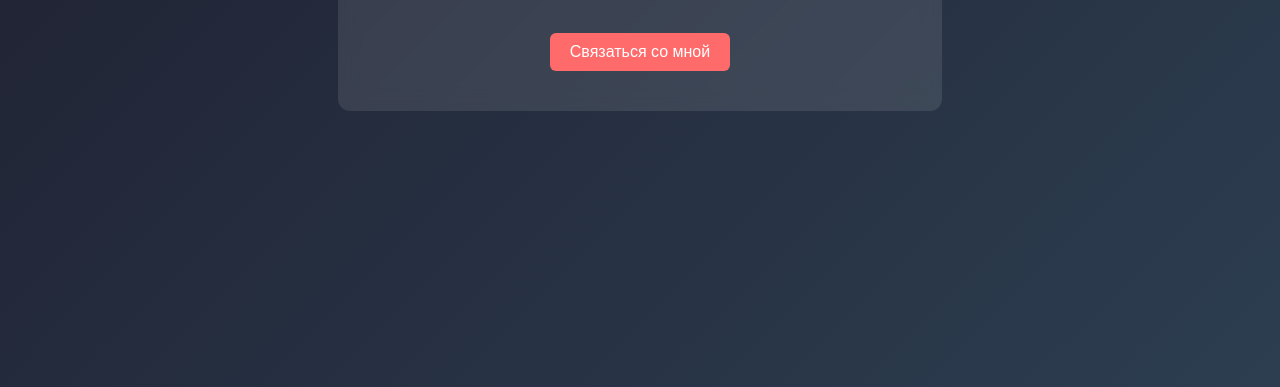
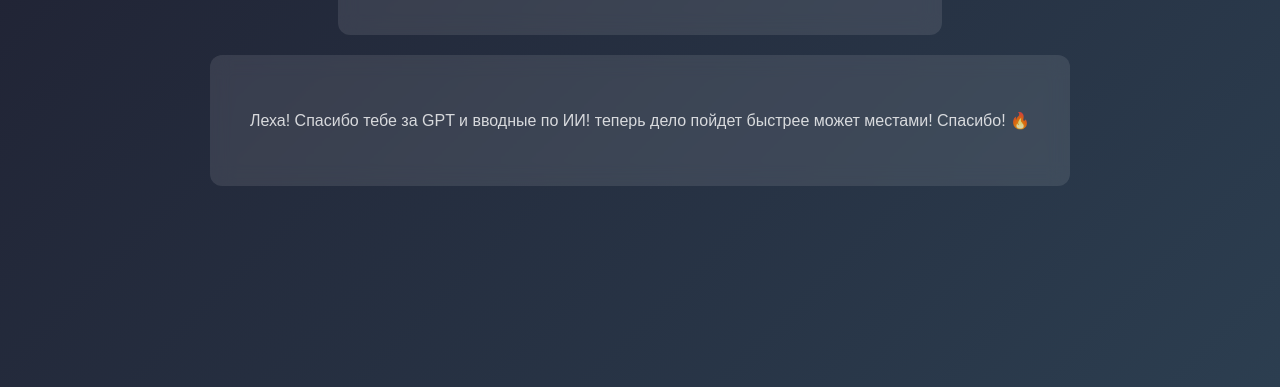
Before and after one commit to worksavinov-rgb/my-first-site, a plain HTML site: page index.html in a window 1280 px wide. Shown: the part 413-800 px from the top of the page. Drawn offline with Linux system fonts and the light colour scheme.

Commit message:
Add contact button and banner

```diff
--- a/index.html
+++ b/index.html
@@ -12,5 +12,8 @@
         <p>Я учусь программировать.</p>
         <button onclick="window.location.href='mailto:work.savinov@gmail.com'">Связаться со мной</button>
     </div>
+    <div class="container">
+        <p>Леха! Спасибо тебе за GPT и вводные по ИИ! теперь дело пойдет быстрее может местами! Спасибо! 🔥</p>
+    </div>
 </body>
 </html>
--- a/style.css
+++ b/style.css
@@ -4,9 +4,13 @@ body {
     background: linear-gradient(135deg, #1e1e2f, #2c3e50);
     color: white;
     display: flex;
+    flex-direction: column;
     justify-content: center;
     align-items: center;
-    height: 100vh;
+    min-height: 100vh;
+    gap: 20px;
+    padding: 20px;
+    box-sizing: border-box;
     text-align: center;
 }
 
```
